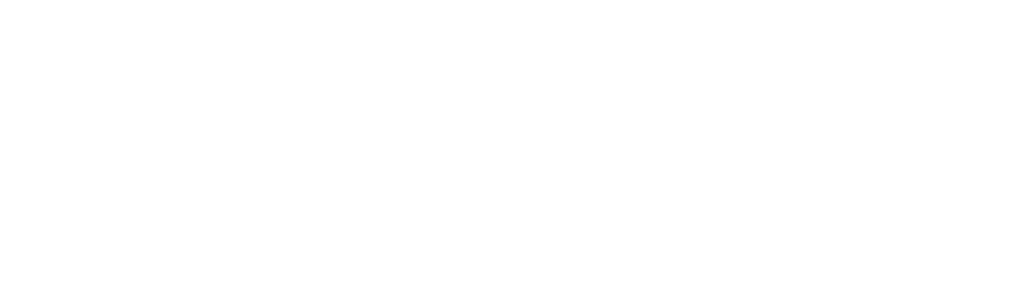
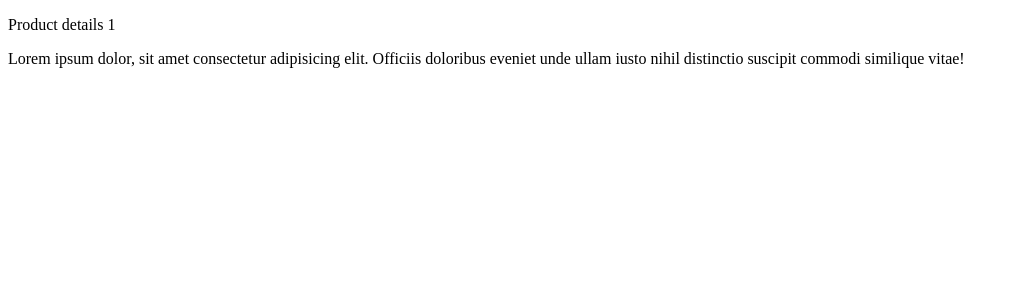
Before and after one commit to IshanHansaka/DressUp, a Nuxt app: page /products/1 in a window 1280 px wide. Before the commit this address had no page. Shown: the top 300 px of the page, without its empty margins (0-1018 px from the left). Built offline with nearby package versions, Linux system fonts and the light colour scheme.

Commit message:
feat: create a dynamic page for every product with id

```diff
--- /dev/null
+++ b/pages/products/[id].vue
@@ -0,0 +1,16 @@
+<template>
+    <div>
+        <p>Product details {{ id }}</p>
+        <p>Lorem ipsum dolor, sit amet consectetur adipisicing elit. Officiis doloribus eveniet unde ullam iusto nihil
+            distinctio suscipit commodi similique vitae!</p>
+    </div>
+</template>
+
+<script setup>
+const { id } = useRoute().params
+definePageMeta({
+    layout: "products"
+})
+</script>
+
+<style scoped></style>
```
